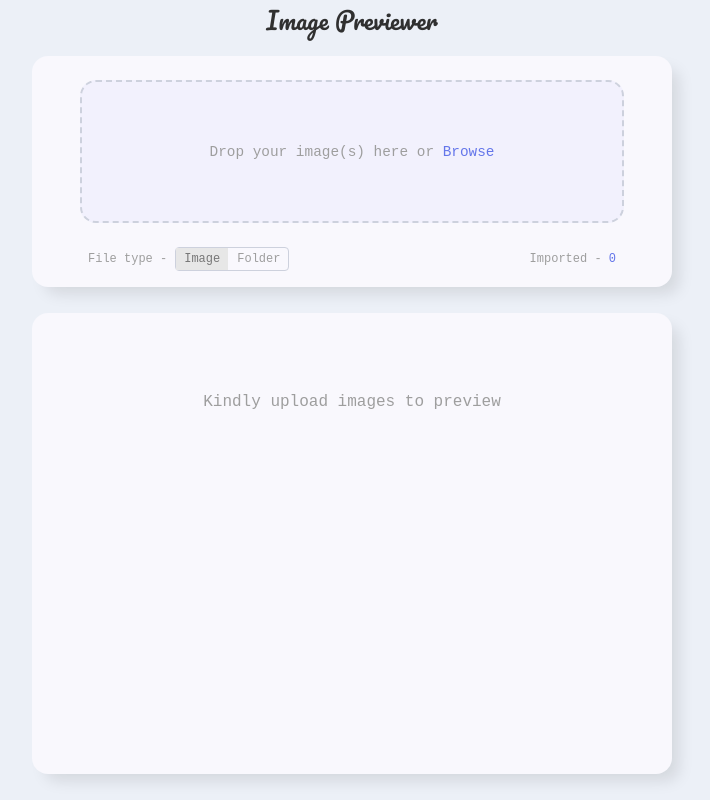
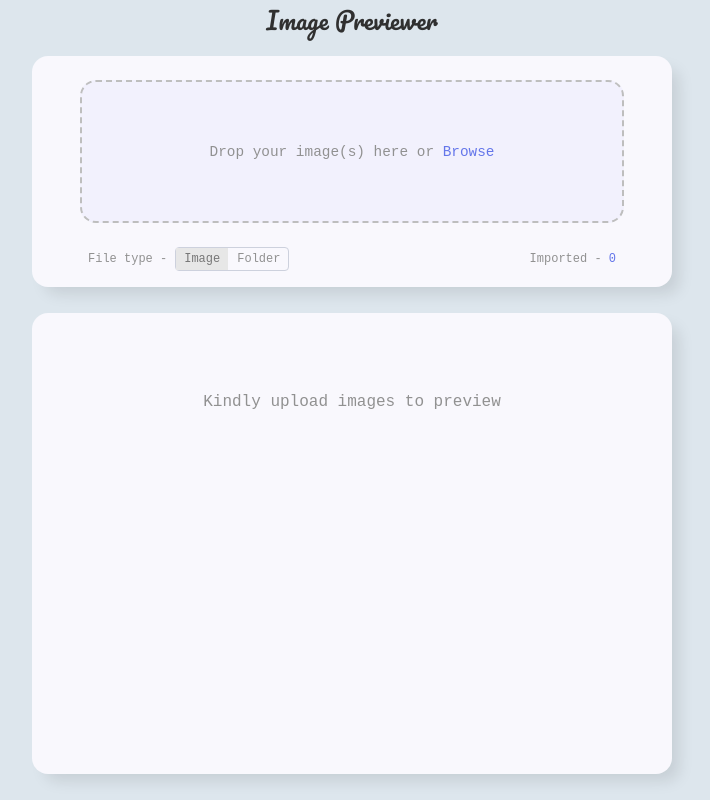
Before and after one commit to Rakesh5777/image-previewer, an Angular app: page / in a window 1280 px wide. Shown: the whole page, without its empty margins (288-998 px from the left). Built offline with nearby package versions, Linux system fonts and the light colour scheme; what ng-lazyload-image would draw is missing.

Commit message:
Rakesh | feat | updated color codes for better visibility

```diff
--- a/src/app/image-upload-section/image-upload-section.component.css
+++ b/src/app/image-upload-section/image-upload-section.component.css
@@ -9,7 +9,7 @@
     width: 85%;
     height: 75%;
     border-radius: 1rem;
-    border: 2px dashed #CDD1DD;
+    border: 2px dashed #bebebe;
     background-color: #F2F1FD;
     cursor: pointer;
     font-size: 0.9rem;
--- a/src/styles.css
+++ b/src/styles.css
@@ -14,11 +14,11 @@ body {
     font-family: 'Courier New', monospace;
     height: 100%;
     width: 100%;
-    background-color: #ECF0F7;
+    background-color: #DDE6ED;
 }
 
 .grey-text {
-    color: #9e9e9e;
+    color: #919191;
 }
 
 .highlight {
```
